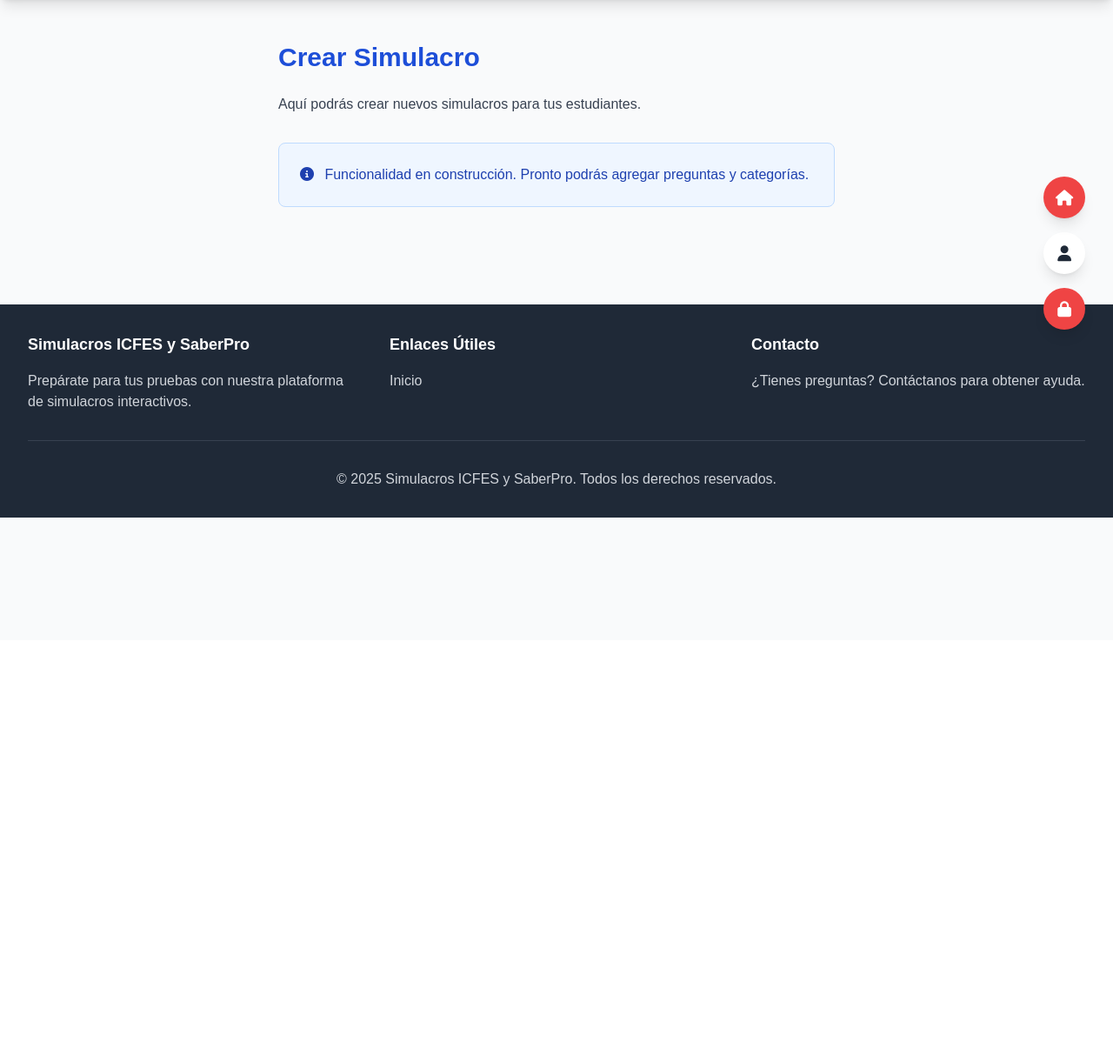
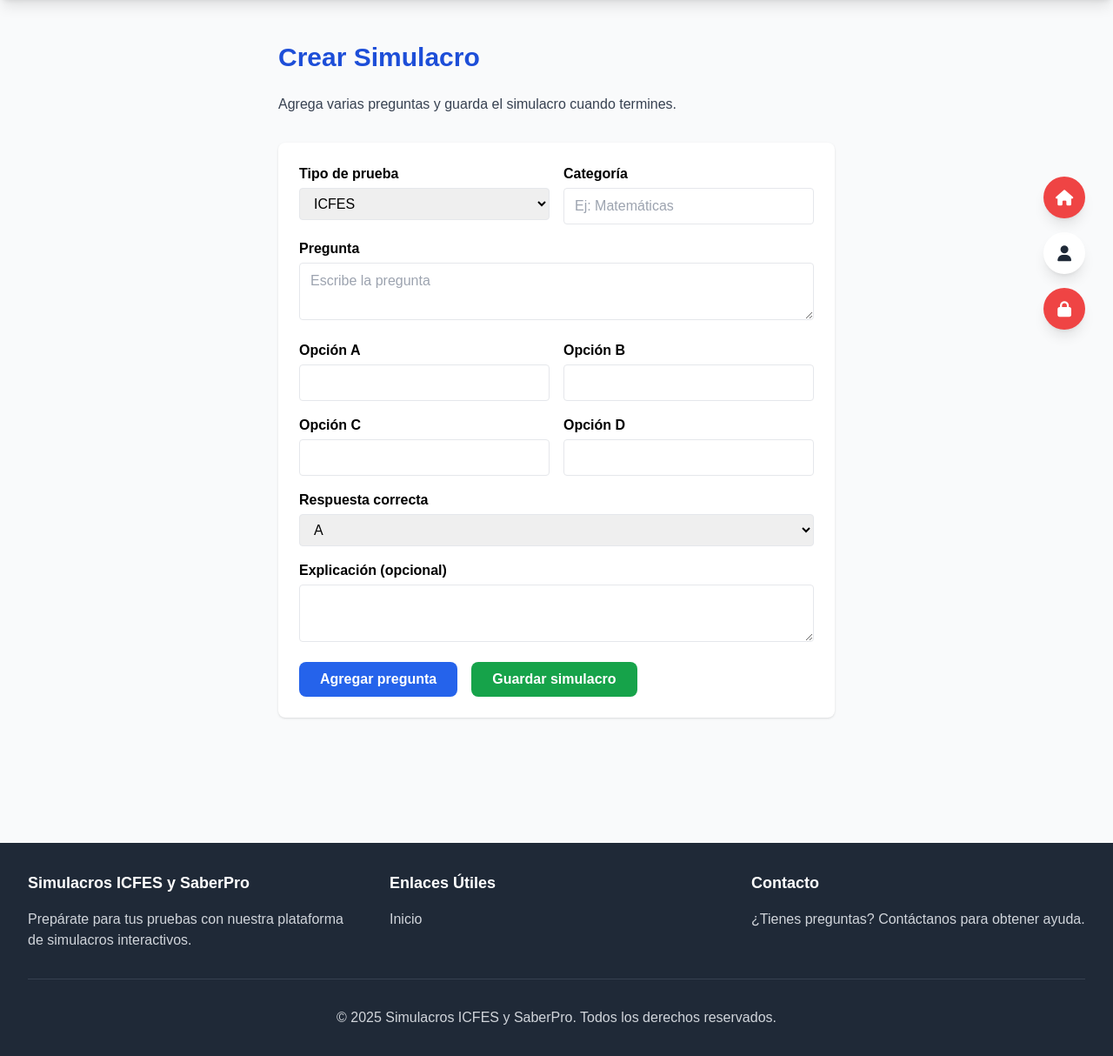
Before and after one commit to Sebastianl1232/Pro-Simu, a Flask app: template templates/crear_simulacro.html in a window 1280 px wide. Shown: the part 64-1278 px from the top of the page at 87% size. Before the commit the page ends 659 px from the top, so only its background shows below. Run offline with Flask 3, Linux system fonts and the light colour scheme; the template is opened without the code that fills it, so the values that code supplies are empty; some libraries are stand-ins or nearby versions.

Commit message:
Actualizar plantilla de creación de simulacros para incluir categoría y opciones de respuesta

```diff
--- a/templates/crear_simulacro.html
+++ b/templates/crear_simulacro.html
@@ -2,11 +2,73 @@
 {% block content %}
 <div class="max-w-2xl mx-auto px-4 py-12">
     <h1 class="text-3xl font-bold text-blue-700 mb-6">Crear Simulacro</h1>
-    <p class="text-gray-700 mb-8">Aquí podrás crear nuevos simulacros para tus estudiantes.</p>
-    <!-- Aquí irá el formulario de creación de simulacros -->
-    <div class="bg-blue-50 border border-blue-200 rounded-lg p-6 text-blue-800">
-        <i class="fas fa-info-circle mr-2"></i>
-        Funcionalidad en construcción. Pronto podrás agregar preguntas y categorías.
+    <p class="text-gray-700 mb-8">Agrega varias preguntas y guarda el simulacro cuando termines.</p>
+    <form method="POST" class="bg-white rounded-lg shadow p-6 mb-8 space-y-4">
+        <div class="grid grid-cols-1 md:grid-cols-2 gap-4">
+            <div>
+                <label class="block font-semibold mb-1">Tipo de prueba</label>
+                <select name="test_type" required class="w-full border rounded px-3 py-2">
+                    <option value="ICFES">ICFES</option>
+                    <option value="SaberPro">SaberPro</option>
+                </select>
+            </div>
+            <div>
+                <label class="block font-semibold mb-1">Categoría</label>
+                <input type="text" name="category" required class="w-full border rounded px-3 py-2" placeholder="Ej: Matemáticas">
+            </div>
+        </div>
+        <div>
+            <label class="block font-semibold mb-1">Pregunta</label>
+            <textarea name="question_text" required class="w-full border rounded px-3 py-2" rows="2" placeholder="Escribe la pregunta"></textarea>
+        </div>
+        <div class="grid grid-cols-2 gap-4">
+            <div>
+                <label class="block font-semibold mb-1">Opción A</label>
+                <input type="text" name="option_a" required class="w-full border rounded px-3 py-2">
+            </div>
+            <div>
+                <label class="block font-semibold mb-1">Opción B</label>
+                <input type="text" name="option_b" required class="w-full border rounded px-3 py-2">
+            </div>
+            <div>
+                <label class="block font-semibold mb-1">Opción C</label>
+                <input type="text" name="option_c" required class="w-full border rounded px-3 py-2">
+            </div>
+            <div>
+                <label class="block font-semibold mb-1">Opción D</label>
+                <input type="text" name="option_d" required class="w-full border rounded px-3 py-2">
+            </div>
+        </div>
+        <div>
+            <label class="block font-semibold mb-1">Respuesta correcta</label>
+            <select name="correct_answer" required class="w-full border rounded px-3 py-2">
+                <option value="A">A</option>
+                <option value="B">B</option>
+                <option value="C">C</option>
+                <option value="D">D</option>
+            </select>
+        </div>
+        <div>
+            <label class="block font-semibold mb-1">Explicación (opcional)</label>
+            <textarea name="explanation" class="w-full border rounded px-3 py-2" rows="2"></textarea>
+        </div>
+        <div class="flex gap-4 mt-4">
+            <button type="submit" class="bg-blue-600 text-white px-6 py-2 rounded-lg font-semibold hover:bg-blue-700 transition">Agregar pregunta</button>
+            <a href="?guardar=1" class="bg-green-600 text-white px-6 py-2 rounded-lg font-semibold hover:bg-green-700 transition">Guardar simulacro</a>
+        </div>
+    </form>
+    {% if preguntas %}
+    <div class="bg-blue-50 border border-blue-200 rounded-lg p-6 text-blue-800 mb-8">
+        <h2 class="text-xl font-bold mb-4">Preguntas agregadas:</h2>
+        <ul class="space-y-2">
+            {% for p in preguntas %}
+            <li>
+                <span class="font-semibold">{{ p.category }}:</span> {{ p.question_text }}
+                <span class="text-xs text-gray-500">[A: {{ p.option_a }} | B: {{ p.option_b }} | C: {{ p.option_c }} | D: {{ p.option_d }} | Resp: {{ p.correct_answer }}]</span>
+            </li>
+            {% endfor %}
+        </ul>
     </div>
+    {% endif %}
 </div>
 {% endblock %}
```
